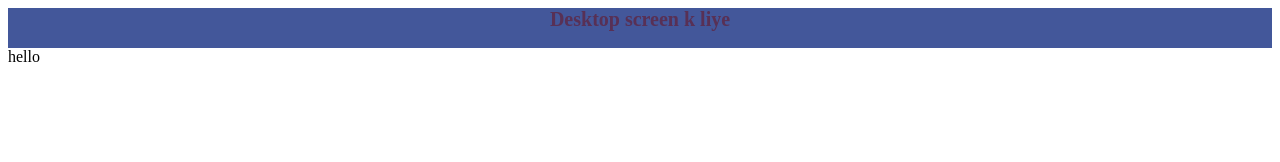
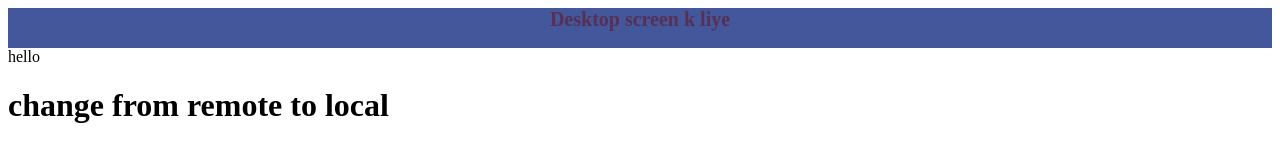
Before and after one commit to arshiacerd/newBatch, a plain HTML site: page list.html in a window 1280 px wide. Drawn offline with Linux system fonts and the light colour scheme.

Commit message:
Update list.html

```diff
--- a/list.html
+++ b/list.html
@@ -58,6 +58,7 @@
     <div class="box" id="item3">Desktop screen k liye</div>
     <div class="box" id="item4">Widescreen k liye </div>
     hello
+    <h1>change from remote to local</h1>
 
 </body>
 </html>
```
